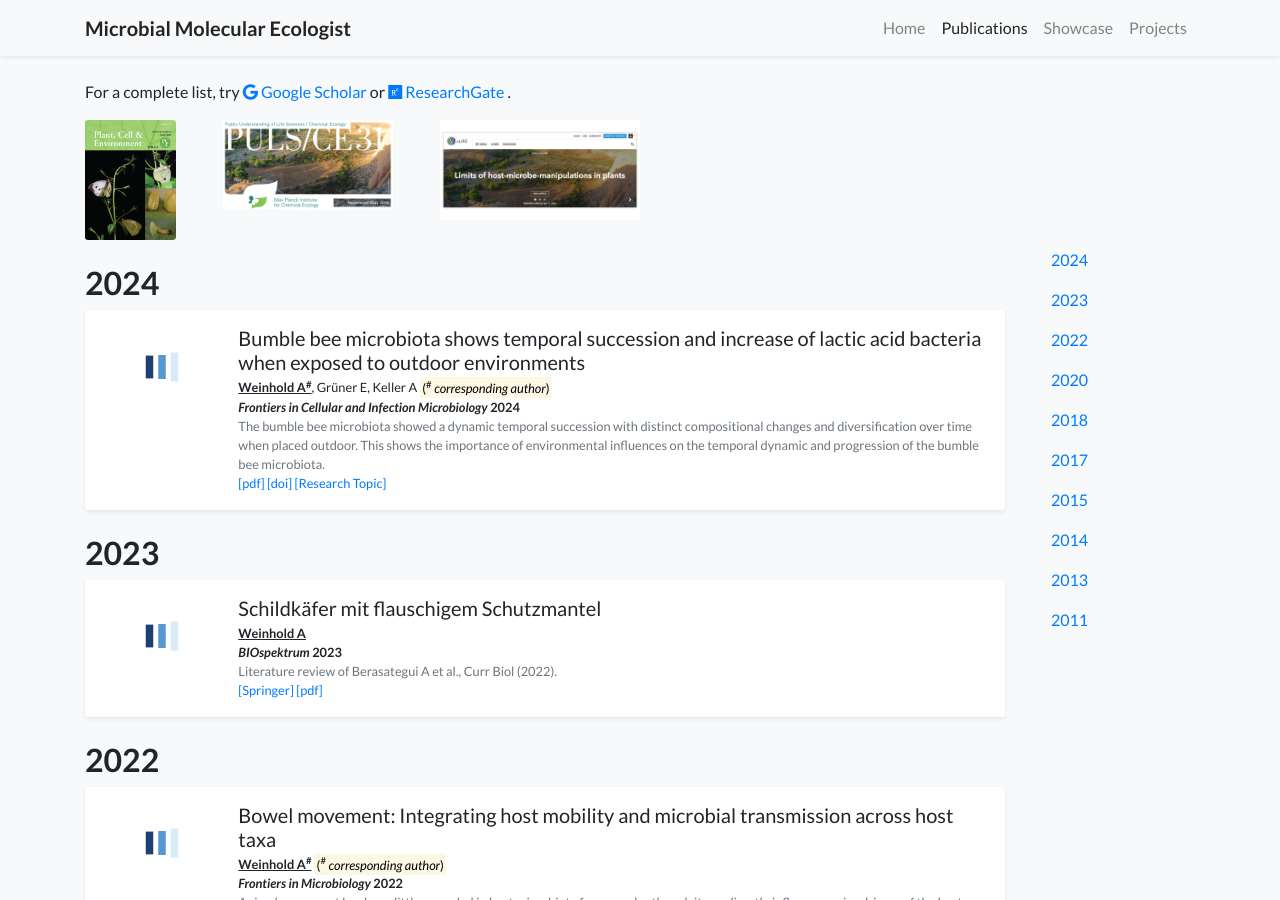
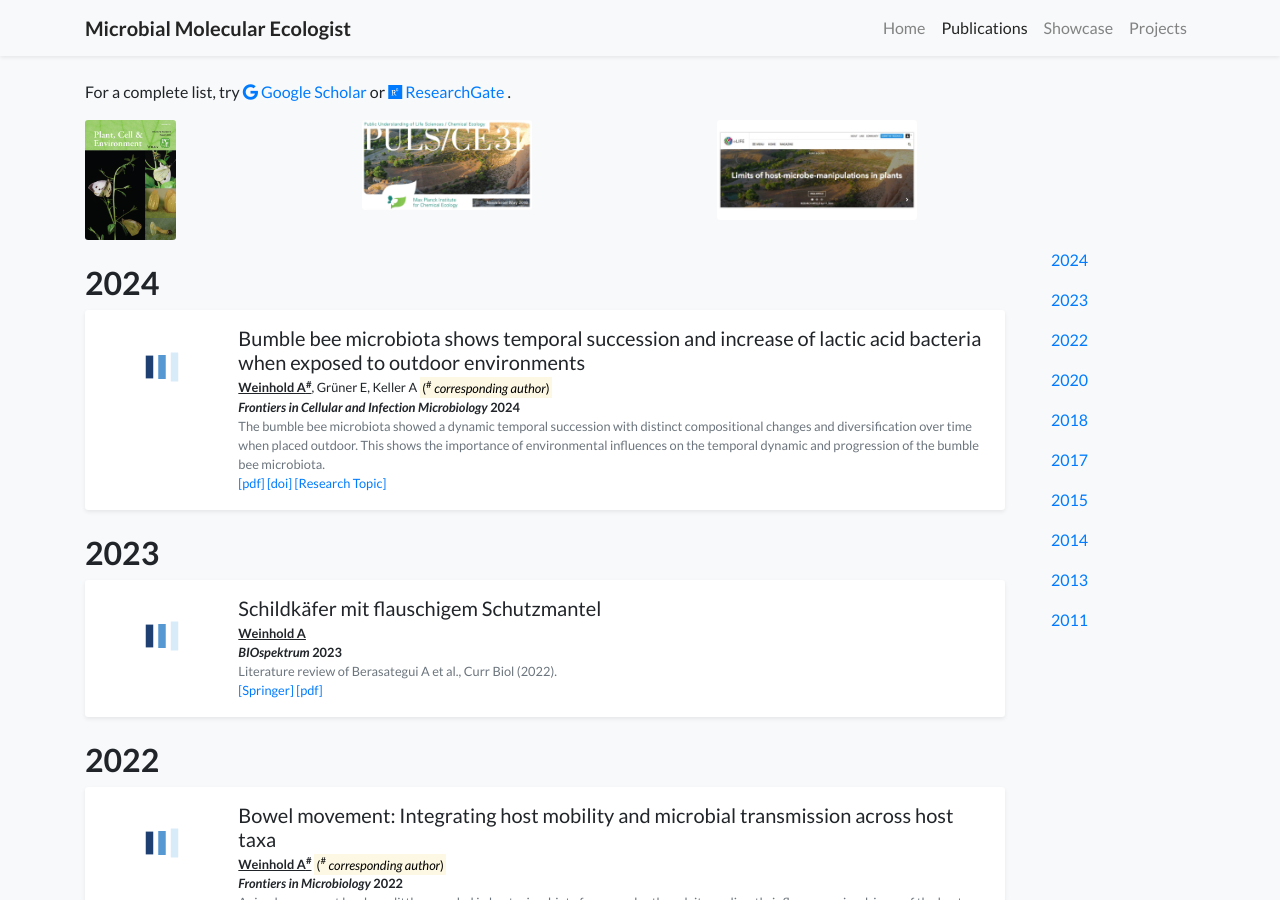
Before and after one commit to micromole/micromole.github.io, a Jekyll site: the page built from publications.html, in a window 1280 px wide and 900 px high. Built offline with Jekyll 4.4.1, drawn with Linux system fonts in a browser that asks for light colours; nearby versions of some CDN libraries; comment, search, counter and statistics services are not loaded; a style sheet for code colours, icons or effects is not loaded.

Commit message:
Update publications.html

```diff
--- a/publications.html
+++ b/publications.html
@@ -16,7 +16,7 @@
 
 <!-- Cover Image container -->
 <div class="row no-gutters mt-3">
-    <div class="col-12 col-md-6">
+    <div class="col-12 col-md-9">
         <div class="d-flex flex-wrap justify-content-between gap-2">
             <img src="/assets/images/covers/cover_PCE.jpg" alt="Image 1" class="rounded-sm img-fluid" style="height: 120px; width: auto;">
             <img src="/assets/images/covers/cover_PULS.jpg" alt="Image 2" class="rounded-sm img-fluid" style="height: 90px; width: auto;">
```
